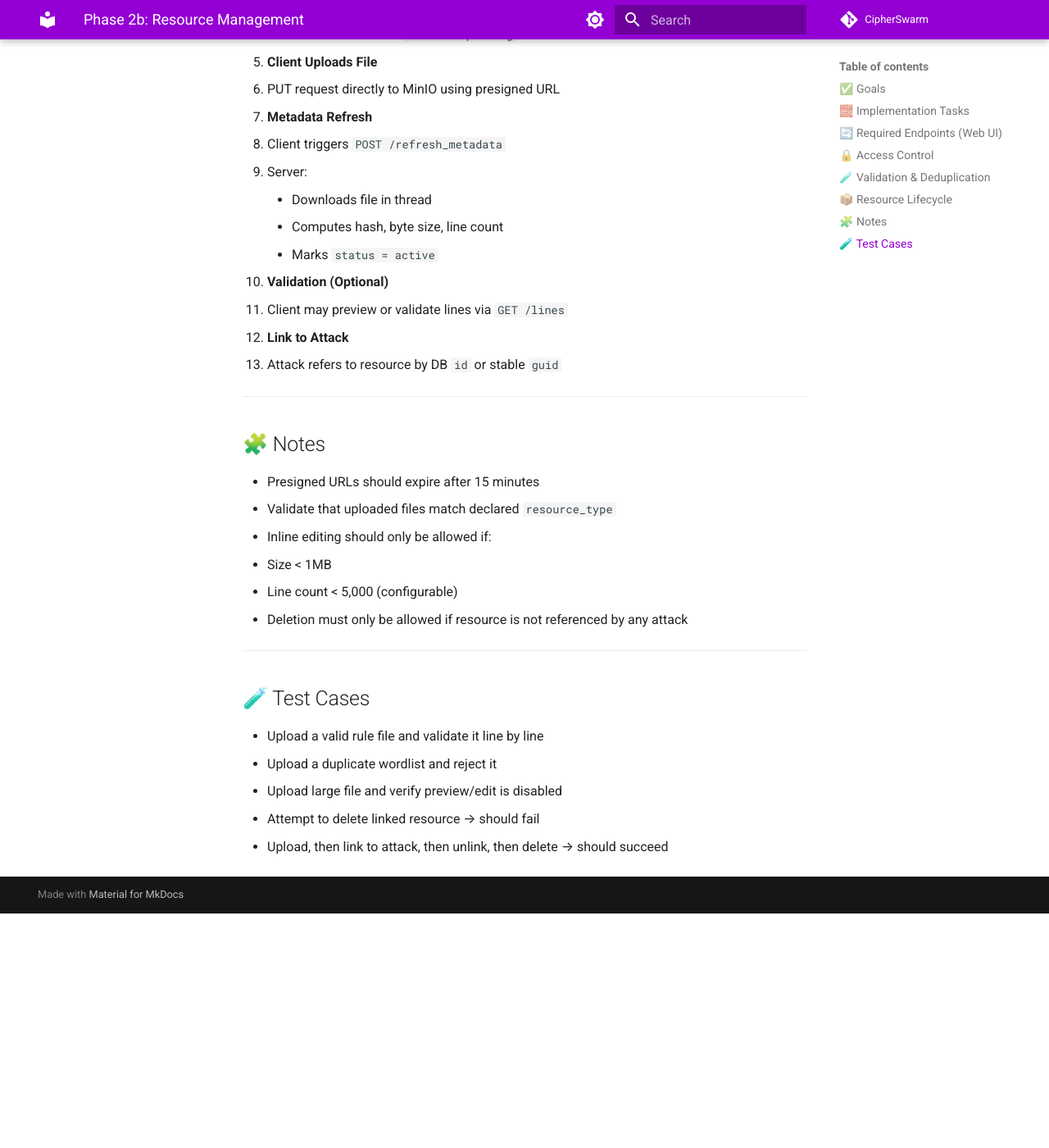
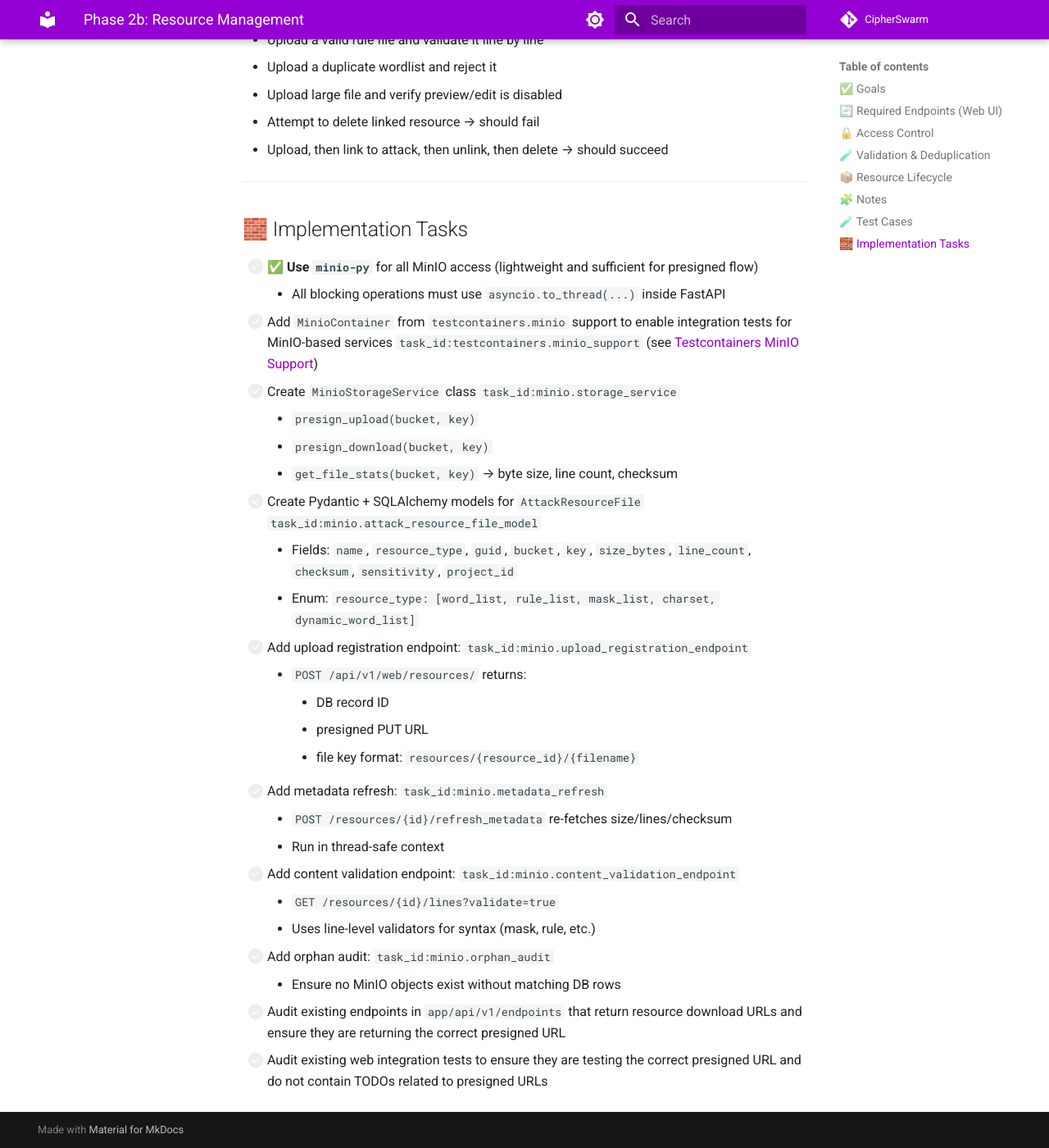
Before and after one commit to unclesp1d3r/CipherSwarm, an MkDocs documentation site: the page built from docs/v2_rewrite_implementation_plan/phase-2b-resource-management.md, in a window 1280 px wide and 1400 px high, scrolled down 3059 px. Shown: the whole window at 82% size. Built offline with MkDocs 1.6.1 and Material for MkDocs 9.7.7, drawn with Linux system fonts in a browser that asks for light colours; comment, search, counter and statistics services are not loaded; before the commit the page ends 4173 px from its top, so only the background shows below that; some of the changed text lies outside the part shown.

Commit message:
feat(docs): update Phase 2b resource management implementation plan
- Refined the resource management documentation to enhance clarity and organization.
- Added a new section for MinIO Testcontainers support to facilitate integration testing.
- Updated implementation tasks to include specific actions for MinIO integration and metadata handling.
- All changes validated with successful test runs.

Signed-off-by: UncleSp1d3r <unclespider@protonmail.com>

```diff
--- a/docs/v2_rewrite_implementation_plan/phase-2b-resource-management.md
+++ b/docs/v2_rewrite_implementation_plan/phase-2b-resource-management.md
@@ -10,118 +10,125 @@ See [Phase 2 - Part 2](phase-2-api-implementation-parts/phase-2-api-implementati
 
 ## ✅ Goals
 
-- Integrate MinIO object storage for resource file handling
-- Store file metadata (size, line count, hash, type, etc.) in the DB
-- Issue presigned upload and download URLs to users and agents
-- Detect duplicates using content hashing
-- Support access control, sensitivity tagging, and validation
-- Allow inline editing of small text-based files (e.g. masks, rules)
-- Allow linking resources to attacks with GUID references
-- Ensure uploaded resources never orphan or bypass backend registration
-
----
-
-## 🧱 Implementation Tasks
-
-- [ ] ✅ **Use `minio-py`** for all MinIO access (lightweight and sufficient for presigned flow)
-  - All blocking operations must use `asyncio.to_thread(...)` inside FastAPI
-- [ ] Create `MinioStorageService` class
-  - `presign_upload(bucket, key)`
-  - `presign_download(bucket, key)`
-  - `get_file_stats(bucket, key)` → byte size, line count, checksum
-- [ ] Create Pydantic + SQLAlchemy models for `AttackResourceFile`
-  - Fields: `name`, `resource_type`, `guid`, `bucket`, `key`, `size_bytes`, `line_count`, `checksum`, `sensitivity`, `project_id`
-  - Enum: `resource_type: [word_list, rule_list, mask_list, charset, dynamic_word_list]`
-- [ ] Add upload registration endpoint:
-  - `POST /api/v1/web/resources/` returns:
-    - DB record ID
-    - presigned PUT URL
-    - file key format: `resources/{resource_id}/{filename}`
-- [ ] Add metadata refresh:
-  - `POST /resources/{id}/refresh_metadata` re-fetches size/lines/checksum
-  - Run in thread-safe context
-- [ ] Add content validation endpoint:
-  - `GET /resources/{id}/lines?validate=true`
-  - Uses line-level validators for syntax (mask, rule, etc.)
-- [ ] Add orphan audit:
-  - Ensure no MinIO objects exist without matching DB rows
+-   Integrate MinIO object storage for resource file handling
+-   Store file metadata (size, line count, hash, type, etc.) in the DB
+-   Issue presigned upload and download URLs to users and agents
+-   Detect duplicates using content hashing
+-   Support access control, sensitivity tagging, and validation
+-   Allow inline editing of small text-based files (e.g. masks, rules)
+-   Allow linking resources to attacks with GUID references
+-   Ensure uploaded resources never orphan or bypass backend registration
 
 ---
 
 ## 🔄 Required Endpoints (Web UI)
 
-| Method | Path                                      | Description                                  |
-|--------|-------------------------------------------|----------------------------------------------|
-| POST   | `/api/v1/web/resources/`                 | Register upload, return presigned PUT URL    |
-| GET    | `/api/v1/web/resources/`                 | List resources by type/project/visibility    |
-| GET    | `/api/v1/web/resources/{id}`            | Get metadata                                 |
-| GET    | `/api/v1/web/resources/{id}/preview`    | First few lines of file                      |
-| PATCH  | `/api/v1/web/resources/{id}`            | Update metadata (name, tags, visibility)     |
-| DELETE | `/api/v1/web/resources/{id}`            | Delete resource if unlinked                  |
-| GET    | `/api/v1/web/resources/{id}/content`    | Get raw text (editable files only)           |
-| PATCH  | `/api/v1/web/resources/{id}/content`    | Save updated content                         |
-| POST   | `/api/v1/web/resources/{id}/refresh_metadata` | Revalidate size/checksum                 |
+| Method | Path                                          | Description                               |
+| ------ | --------------------------------------------- | ----------------------------------------- |
+| POST   | `/api/v1/web/resources/`                      | Register upload, return presigned PUT URL |
+| GET    | `/api/v1/web/resources/`                      | List resources by type/project/visibility |
+| GET    | `/api/v1/web/resources/{id}`                  | Get metadata                              |
+| GET    | `/api/v1/web/resources/{id}/preview`          | First few lines of file                   |
+| PATCH  | `/api/v1/web/resources/{id}`                  | Update metadata (name, tags, visibility)  |
+| DELETE | `/api/v1/web/resources/{id}`                  | Delete resource if unlinked               |
+| GET    | `/api/v1/web/resources/{id}/content`          | Get raw text (editable files only)        |
+| PATCH  | `/api/v1/web/resources/{id}/content`          | Save updated content                      |
+| POST   | `/api/v1/web/resources/{id}/refresh_metadata` | Revalidate size/checksum                  |
 
 ---
 
 ## 🔒 Access Control
 
-| Role       | Permissions                                                                 |
-|------------|-------------------------------------------------------------------------------|
-| Admin      | Full read/write/delete on all resources                                      |
-| Power User | Can upload, view, edit, delete project-assigned resources                    |
+| Role       | Permissions                                                                   |
+| ---------- | ----------------------------------------------------------------------------- |
+| Admin      | Full read/write/delete on all resources                                       |
+| Power User | Can upload, view, edit, delete project-assigned resources                     |
 | User       | Can view only non-sensitive resources or those explicitly assigned to project |
 
 ---
 
 ## 🧪 Validation & Deduplication
 
-- Use MD5 or SHA-256 hash to detect duplicates (stored in DB)
-- Prevent multiple uploads of identical files unless explicitly allowed
-- Raise error if file is already linked to an active attack or campaign
+-   Use MD5 or SHA-256 hash to detect duplicates (stored in DB)
+-   Prevent multiple uploads of identical files
+-   Raise error if file is already linked to an active attack or campaign - Allow user to link to the existing resource rather than reuploading
 
 ---
 
 ## 📦 Resource Lifecycle
 
 1. **Upload Registration**
-   - Client posts metadata (`name`, `resource_type`, `project_id`, etc.)
-   - Server returns presigned URL for upload
-   - DB record created with `status = pending`
+
+    - Client posts metadata (`name`, `resource_type`, `project_id`, etc.)
+    - Server returns presigned URL for upload
+    - DB record created with `status = pending`
 
 2. **Client Uploads File**
-   - PUT request directly to MinIO using presigned URL
+
+    - PUT request directly to MinIO using presigned URL
 
 3. **Metadata Refresh**
-   - Client triggers `POST /refresh_metadata`
-   - Server:
-     - Downloads file in thread
-     - Computes hash, byte size, line count
-     - Marks `status = active`
+
+    - Client triggers `POST /refresh_metadata`
+    - Server:
+        - Downloads file in thread
+        - Computes hash, byte size, line count
+        - Marks `status = active`
 
 4. **Validation (Optional)**
-   - Client may preview or validate lines via `GET /lines`
+
+    - Client may preview or validate lines via `GET /lines`
 
 5. **Link to Attack**
-   - Attack refers to resource by DB `id` or stable `guid`
+    - Attack refers to resource by DB `id` or stable `guid`
 
 ---
 
 ## 🧩 Notes
 
-- Presigned URLs should expire after 15 minutes
-- Validate that uploaded files match declared `resource_type`
-- Inline editing should only be allowed if:
-  - Size < 1MB
-  - Line count < 5,000 (configurable)
-- Deletion must only be allowed if resource is not referenced by any attack
+-   Presigned URLs should expire after 15 minutes
+-   Validate that uploaded files match declared `resource_type`
+-   Inline editing should only be allowed if:
+    -   Size < 1MB
+    -   Line count < 5,000 (configurable)
+-   Deletion must only be allowed if resource is not referenced by any attack
 
 ---
 
 ## 🧪 Test Cases
 
-- Upload a valid rule file and validate it line by line
-- Upload a duplicate wordlist and reject it
-- Upload large file and verify preview/edit is disabled
-- Attempt to delete linked resource → should fail
-- Upload, then link to attack, then unlink, then delete → should succeed
+-   Upload a valid rule file and validate it line by line
+-   Upload a duplicate wordlist and reject it
+-   Upload large file and verify preview/edit is disabled
+-   Attempt to delete linked resource → should fail
+-   Upload, then link to attack, then unlink, then delete → should succeed
+
+---
+
+## 🧱 Implementation Tasks
+
+-   [ ] ✅ **Use `minio-py`** for all MinIO access (lightweight and sufficient for presigned flow)
+    -   All blocking operations must use `asyncio.to_thread(...)` inside FastAPI
+-   [ ] Add `MinioContainer` from `testcontainers.minio` support to enable integration tests for MinIO-based services `task_id:testcontainers.minio_support` (see [Testcontainers MinIO Support](notes/specific_tasks/testcontainers_minio_support.md))
+-   [ ] Create `MinioStorageService` class `task_id:minio.storage_service`
+    -   `presign_upload(bucket, key)`
+    -   `presign_download(bucket, key)`
+    -   `get_file_stats(bucket, key)` → byte size, line count, checksum
+-   [ ] Create Pydantic + SQLAlchemy models for `AttackResourceFile` `task_id:minio.attack_resource_file_model`
+    -   Fields: `name`, `resource_type`, `guid`, `bucket`, `key`, `size_bytes`, `line_count`, `checksum`, `sensitivity`, `project_id`
+    -   Enum: `resource_type: [word_list, rule_list, mask_list, charset, dynamic_word_list]`
+-   [ ] Add upload registration endpoint: `task_id:minio.upload_registration_endpoint`
+    -   `POST /api/v1/web/resources/` returns:
+        -   DB record ID
+        -   presigned PUT URL
+        -   file key format: `resources/{resource_id}/{filename}`
+-   [ ] Add metadata refresh: `task_id:minio.metadata_refresh`
+    -   `POST /resources/{id}/refresh_metadata` re-fetches size/lines/checksum
+    -   Run in thread-safe context
+-   [ ] Add content validation endpoint: `task_id:minio.content_validation_endpoint`
+    -   `GET /resources/{id}/lines?validate=true`
+    -   Uses line-level validators for syntax (mask, rule, etc.)
+-   [ ] Add orphan audit: `task_id:minio.orphan_audit`
+    -   Ensure no MinIO objects exist without matching DB rows
+-   [ ] Audit existing endpoints in `app/api/v1/endpoints` that return resource download URLs and ensure they are returning the correct presigned URL
+-   [ ] Audit existing web integration tests to ensure they are testing the correct presigned URL and do not contain TODOs related to presigned URLs
```
Also changed, not shown: docs/v2_rewrite_implementation_plan/notes/specific_tasks/testcontainers_minio_support.md (added, +43 -0 lines).
